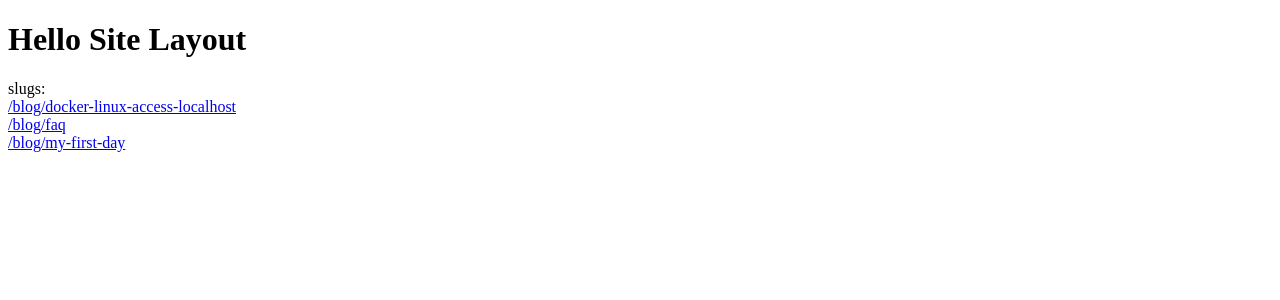
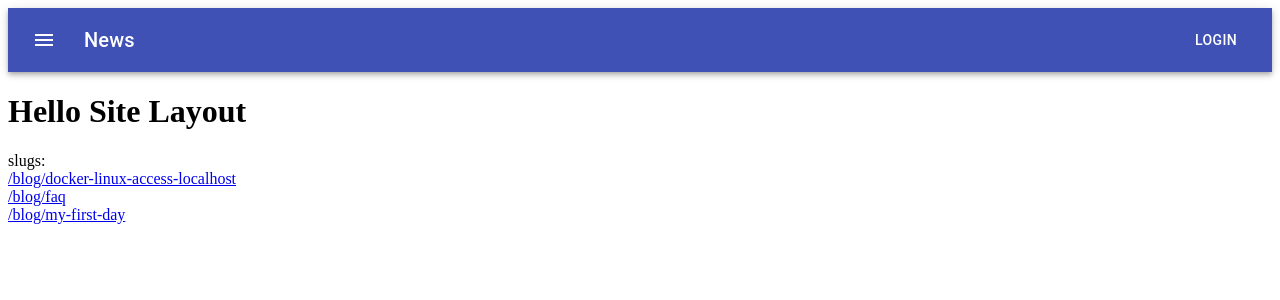
Before and after one commit to keepforever/next-js-getting-familiar, a Next.js app: page / in a window 1280 px wide. Shown: the top 300 px of the page. Built offline with nearby package versions, Linux system fonts and the light colour scheme.

Commit message:
material ui added and imported successfully

```diff
--- a/comps/SiteLayout.jsx
+++ b/comps/SiteLayout.jsx
@@ -1,7 +1,9 @@
 import Link from 'next/link';
+import TopNavBar from '../comps/TopNavBar';
 
 const SiteLayout = ({ children }) => (
-    <div className="">
+    <div>
+        <TopNavBar />
         <h1>Hello Site Layout</h1>
         <div>{children}</div>
     </div>
--- /dev/null
+++ b/comps/TopNavBar.jsx
@@ -0,0 +1,43 @@
+// import { makeStyles } from '@material-ui/core/styles';
+// import AppBar from '@material-ui/core/AppBar';
+// import Toolbar from '@material-ui/core/Toolbar';
+// import Typography from '@material-ui/core/Typography';
+// import Button from '@material-ui/core/Button';
+// import IconButton from '@material-ui/core/IconButton';
+import MenuIcon from '@material-ui/icons/Menu';
+
+import { AppBar, Toolbar, Typography, Button, IconButton, makeStyles } from '@material-ui/core';
+
+const useStyles = makeStyles(theme => ({
+    root: {
+        flexGrow: 1
+    },
+    menuButton: {
+        marginRight: theme.spacing(2)
+    },
+    title: {
+        flexGrow: 1
+    }
+}));
+
+const TopNavBar = () => {
+    const classes = useStyles();
+
+    return (
+        <div className={classes.root}>
+            <AppBar position="static">
+                <Toolbar>
+                    <IconButton edge="start" className={classes.menuButton} color="inherit" aria-label="menu">
+                        <MenuIcon />
+                    </IconButton>
+                    <Typography variant="h6" className={classes.title}>
+                        News
+                    </Typography>
+                    <Button color="inherit">Login</Button>
+                </Toolbar>
+            </AppBar>
+        </div>
+    );
+};
+
+export default TopNavBar;
--- a/package.json
+++ b/package.json
@@ -10,6 +10,7 @@
   },
   "dependencies": {
     "@material-ui/core": "^4.9.11",
+    "@material-ui/icons": "^4.9.1",
     "gray-matter": "^4.0.2",
     "marked": "^0.8.2",
     "next": "9.3.1",
```
Also changed, not shown: 1 other file (tests, documents, lock files or other folders).
